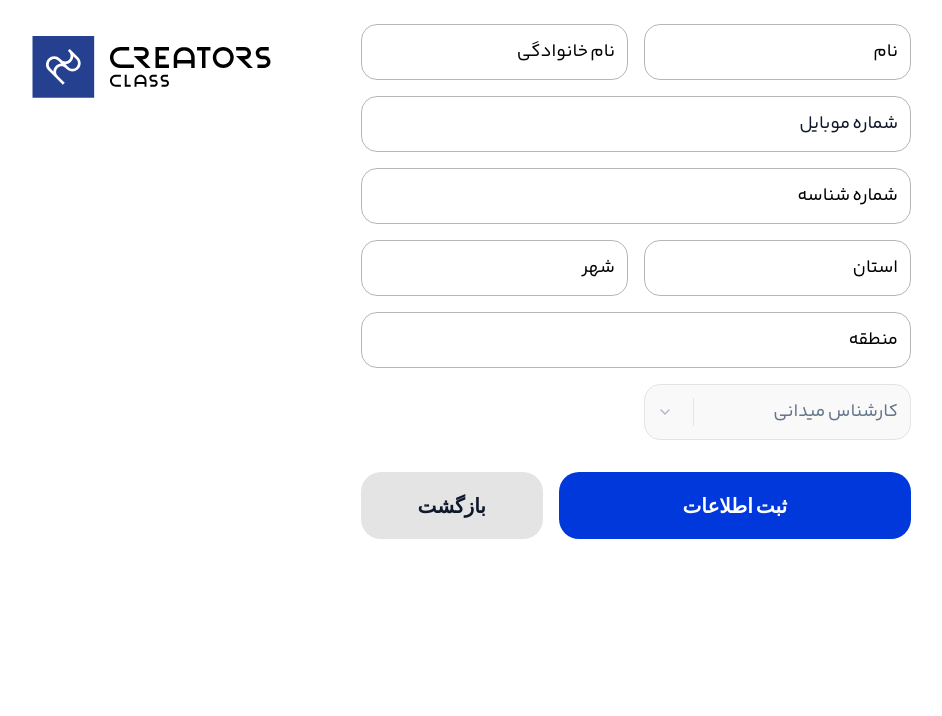
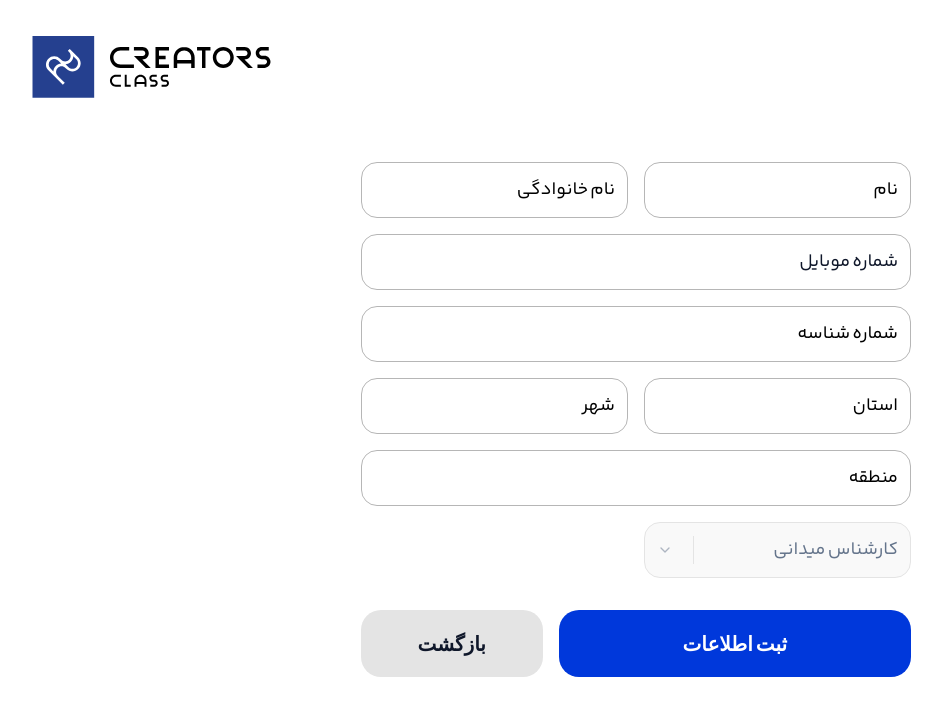
Before and after one commit to ardeshiir/creators-stores, a Next.js app: page /users/new in a window 1280 px wide. Shown: the top 716 px of the page, without its empty margins (4-946 px from the left). Built offline with nearby package versions, Linux system fonts and the light colour scheme; no server answers; a web font is replaced by a local one.

Commit message:
fix: layout

```diff
--- a/src/app/layout.tsx
+++ b/src/app/layout.tsx
@@ -3,7 +3,6 @@ import type { Metadata } from 'next'
 import { Geist, Geist_Mono } from 'next/font/google'
 
 import './globals.css'
-import LayoutWrapper from '@/components/LayoutWrapper'
 import Header from '@/components/navigation/header'
 import Providers from '@/components/Providers'
 import { Toaster } from '@/components/ui/sonner'
@@ -23,7 +22,11 @@ export const metadata: Metadata = {
   description: 'Creators Class Stores Panel',
 }
 
-export default function RootLayout({ children }: { children: React.ReactNode }) {
+export default function RootLayout({
+  children,
+}: Readonly<{
+  children: React.ReactNode
+}>) {
   return (
     <html lang="en">
       <link rel="manifest" href="/manifest.json" />
@@ -37,7 +40,9 @@ export default function RootLayout({ children }: { children: React.ReactNode })
             <div className="fixed inset-x-0 top-0 z-20 px-9 pt-9">
               <Header />
             </div>
-            <LayoutWrapper>{children}</LayoutWrapper>
+            <div className="relative h-dvh max-h-dvh overflow-y-hidden pt-[124px] md:pt-[98px]">
+              <div className="h-full max-h-full overflow-y-scroll pt-[64px] ">{children}</div>
+            </div>
           </div>
           <Toaster />
         </body>
--- a/src/components/LayoutWrapper.tsx
+++ b/src/components/LayoutWrapper.tsx
@@ -9,13 +9,15 @@ export default function LayoutWrapper({ children }: { children: React.ReactNode
   const isShopsOrUsers = pathname.startsWith('/shops') || pathname.startsWith('/users')
 
   return (
-    <div
-      className={cn(
-        'relative h-dvh max-h-dvh overflow-y-hidden',
-        isShopsOrUsers ? 'pt-[24px]' : 'pt-[64px]',
-      )}
-    >
-      <div className="h-full max-h-full overflow-y-scroll">{children}</div>
+    <div className="relative h-dvh max-h-dvh overflow-y-hidden pt-[124px] md:pt-[98px]">
+      <div
+        className={cn(
+          'h-full max-h-full overflow-y-scroll',
+          isShopsOrUsers ? 'pt-[24px]' : 'pt-[64px]',
+        )}
+      >
+        {children}
+      </div>
     </div>
   )
 }
```
